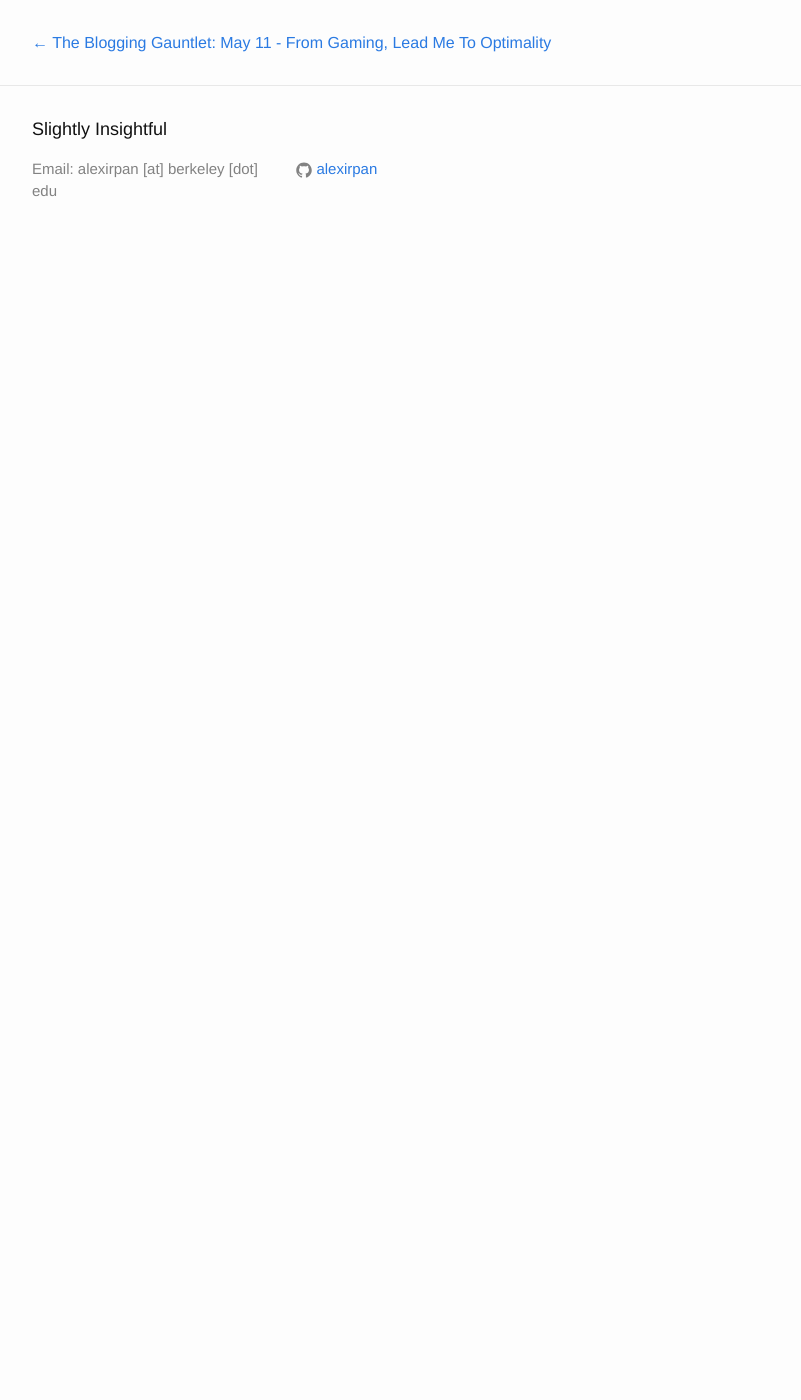
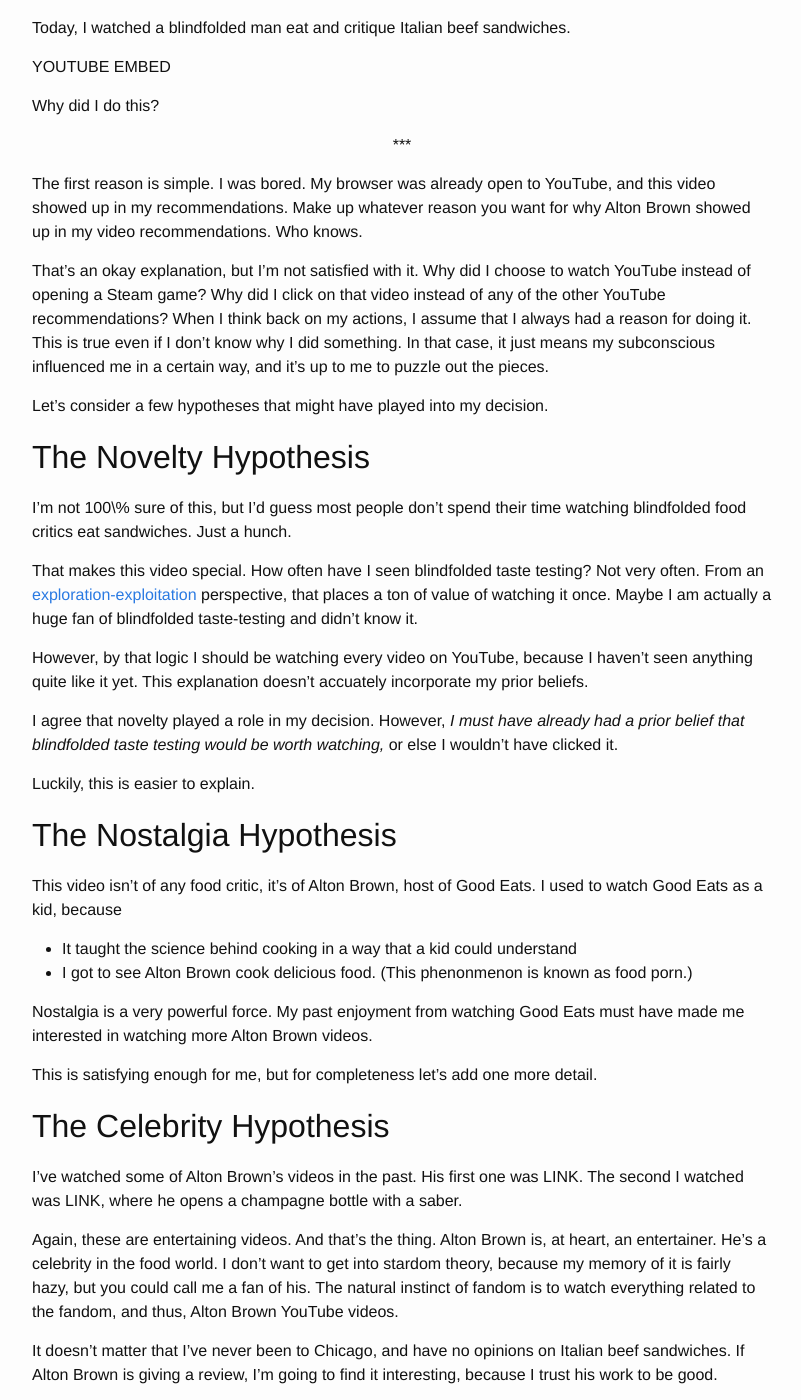
Before and after one commit to alexirpan/alexirpan.github.io, a Jekyll site: the page built from _posts/may2016/2016-05-12-may-12.markdown, in a window 1280 px wide and 1400 px high, scrolled down 270 px. Shown: the whole window, without its empty margins (238-1039 px from the left). Built offline with Jekyll 4.4.1, drawn with Linux system fonts in a browser that asks for light colours; before the commit the page ends 900 px from its top, so only the background shows below that; some of the changed text lies outside the part shown.

Commit message:
Short post today

```diff
--- a/_posts/may2016/2016-05-12-may-12.markdown
+++ b/_posts/may2016/2016-05-12-may-12.markdown
@@ -5,3 +5,89 @@ date:   2016-05-12 10:20:00 -0700
 ---
 
 {% include gauntlet.md %}
+
+Today, I watched a blindfolded man eat and critique Italian beef
+sandwiches.
+
+YOUTUBE EMBED
+
+Why did I do this?
+
+\*\*\*
+{: .centered }
+
+The first reason is simple. I was bored. My browser was already open to YouTube,
+and this video showed up in my recommendations. Make up whatever reason you
+want for why Alton Brown showed up in my video recommendations. Who knows.
+
+That's an okay explanation, but I'm not satisfied with it. Why did I choose to
+watch YouTube instead of opening a Steam game? Why did I click on that
+video instead of any of the other YouTube recommendations? When I think back
+on my actions, I assume that I always had a reason for doing it. This is true
+even if I don't know why I did something. In that case, it just means my
+subconscious influenced me in a certain way, and it's up to me to puzzle
+out the pieces.
+
+Let's consider a few hypotheses that might have played into my decision.
+
+
+The Novelty Hypothesis
+-----------------------------------------------------------------
+
+I'm not 100\% sure of this, but I'd guess most people don't spend their time
+watching blindfolded food critics eat sandwiches. Just a hunch.
+
+That makes this video special. How often have I seen blindfolded taste testing?
+Not very often. From an [exploration-exploitation]({% post_url 2016-05-02-may-2 %})
+perspective, that places a ton of value of watching it once. Maybe I am actually
+a huge fan of blindfolded taste-testing and didn't know it.
+
+However, by that logic I should be watching every video on YouTube, because
+I haven't seen anything quite like it yet. This explanation doesn't
+accuately incorporate my prior beliefs.
+
+I agree that novelty played a role in my decision. However, *I must have
+already had a prior belief that blindfolded taste testing would be
+worth watching,* or else I wouldn't have clicked it.
+
+Luckily, this is easier to explain.
+
+
+The Nostalgia Hypothesis
+------------------------------------------------------------------
+
+This video isn't of any food critic, it's of Alton Brown, host of Good
+Eats. I used to watch Good Eats as a kid, because
+
+* It taught the science behind cooking in a way that a kid could
+understand
+* I got to see Alton Brown cook delicious food. (This phenonmenon is
+known as food porn.)
+
+Nostalgia is a very powerful force. My past enjoyment from watching
+Good Eats must have made me interested in watching more Alton Brown
+videos.
+
+This is satisfying enough for me, but for completeness let's add one
+more detail.
+
+
+The Celebrity Hypothesis
+------------------------------------------------------------------
+
+I've watched some of Alton Brown's videos in the past. His first one
+was LINK. The second I watched was LINK, where he opens a champagne
+bottle with a saber.
+
+Again, these are entertaining videos. And that's the thing. Alton
+Brown is, at heart, an entertainer. He's a celebrity in the food world.
+I don't want to get into stardom theory, because my memory of it
+is fairly hazy, but you could call me a fan of his. The natural
+instinct of fandom is to watch everything related to the fandom,
+and thus, Alton Brown YouTube videos.
+
+It doesn't matter that I've never been to Chicago, and have no opinions
+on Italian beef sandwiches. If Alton Brown is giving a review, I'm going
+to find it interesting, because I trust his work to be good.
+
+Now if you'll excuse me, I'm hungry. Time to head to a sandwich place.
```
